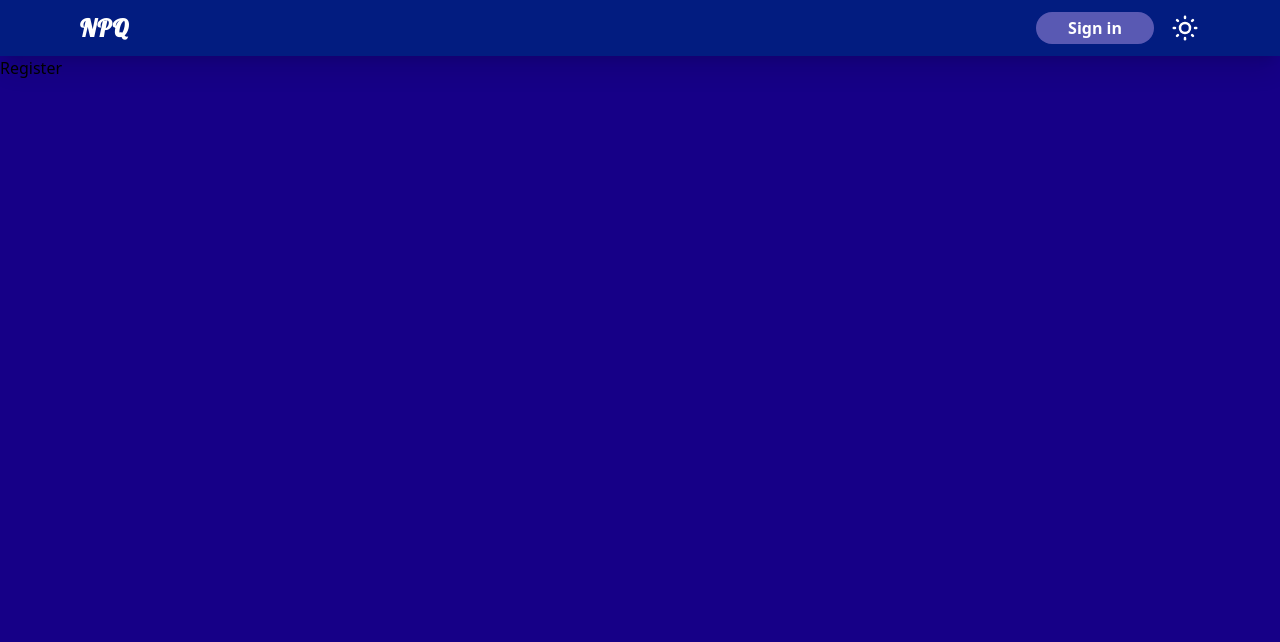
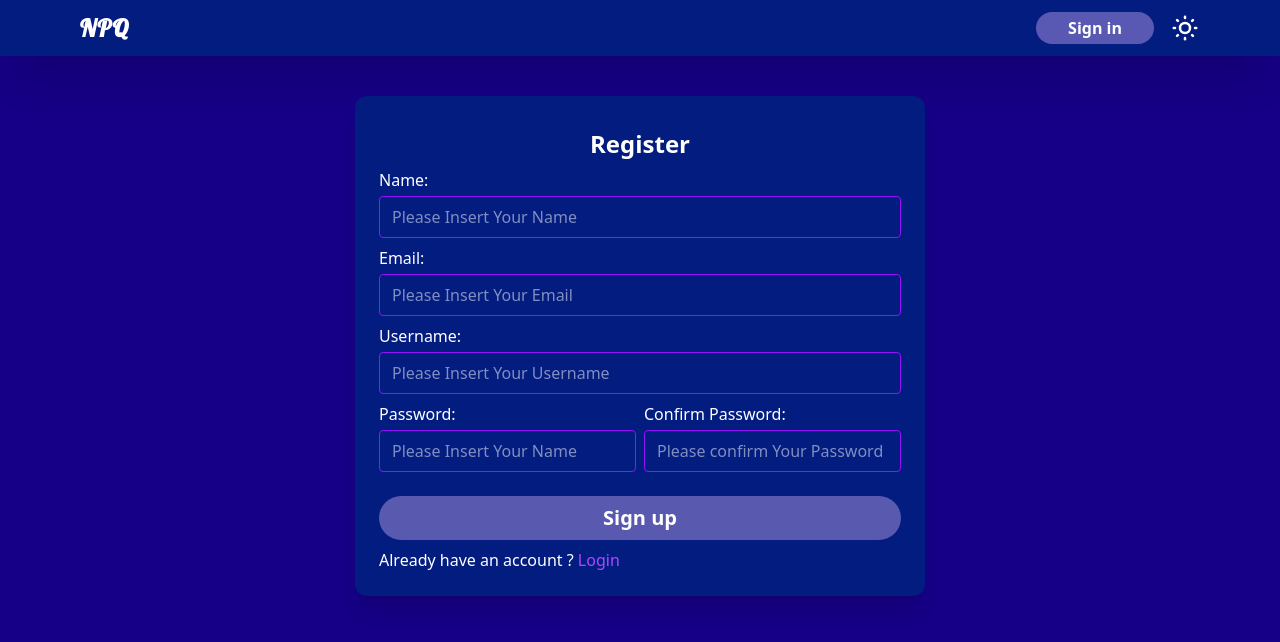
Before and after one commit to Mati-21/NPQ-GAME_FRONT_END, a React (Vite) app: page /register in a window 1280 px wide. Shown: the top 642 px of the page. Built offline with nearby package versions, Linux system fonts and the light colour scheme.

Commit message:
add Register form

```diff
--- a/src/components/Navbar.jsx
+++ b/src/components/Navbar.jsx
@@ -6,7 +6,7 @@ function Navbar() {
   const { pathname } = location;
 
   return (
-    <div className="w-screen px-20 text-white bg-purple-secondary shadow-xl p-3 ">
+    <div className="w-screen px-20 text-white bg-purple-secondary shadow-2xl p-3 ">
       {/* container */}
       <div className="flex justify-between">
         {/* logo */}
--- /dev/null
+++ b/src/features/Auth/components/Button.jsx
@@ -0,0 +1,9 @@
+function Button({ label }) {
+  return (
+    <button className="w-full flex items-center justify-center p-2 mt-4 cursor-pointer rounded-full bg-[#5959AF] font-semibold text-xl text-white">
+      {label}
+    </button>
+  );
+}
+
+export default Button;
--- /dev/null
+++ b/src/features/Auth/components/Input.jsx
@@ -0,0 +1,19 @@
+function Input({
+  label,
+  type,
+  placeholder,
+  border = "border border-purple-600",
+}) {
+  return (
+    <div className="w-full flex flex-col gap-1 text-white">
+      <label>{label}</label>
+      <input
+        type={type}
+        className={`${border} rounded px-3 py-2 bg-transparent outline-none`}
+        placeholder={placeholder}
+      />
+    </div>
+  );
+}
+
+export default Input;
--- /dev/null
+++ b/src/features/Auth/components/LoginForm.jsx
@@ -0,0 +1,5 @@
+function LoginForm() {
+  return <div>LoginForm</div>;
+}
+
+export default LoginForm;
--- /dev/null
+++ b/src/features/Auth/components/RegisterForm.jsx
@@ -0,0 +1,35 @@
+import { Link } from "react-router-dom";
+import Button from "./Button";
+import Input from "./Input";
+
+function RegisterForm() {
+  return (
+    <div className="min-w-md mt-10 bg-purple-secondary self-start p-6 shadow-xl rounded-xl">
+      {/* container */}
+      <div className="flex flex-col gap-2">
+        <h1 className="text-center text-2xl font-semibold mt-2 text-white">
+          Register
+        </h1>
+        <Input label="Name:" placeholder="Please Insert Your Name" />
+        <Input label="Email:" placeholder="Please Insert Your Email" />
+        <Input label="Username:" placeholder="Please Insert Your Username" />
+        <div className="flex gap-2">
+          <Input label="Password:" placeholder="Please Insert Your Name" />
+          <Input
+            label="Confirm Password:"
+            placeholder="Please confirm Your Password"
+          />
+        </div>
+        <Button label="Sign up" />
+        <p className="text-white">
+          Already have an account ?{" "}
+          <Link to="/login" className="text-purple-500">
+            Login
+          </Link>
+        </p>
+      </div>
+    </div>
+  );
+}
+
+export default RegisterForm;
--- a/src/pages/Register.jsx
+++ b/src/pages/Register.jsx
@@ -1,5 +1,12 @@
+import RegisterForm from "../features/Auth/components/RegisterForm";
+
 function Register() {
-  return <div>Register</div>;
+  return (
+    <div className="flex-1   flex justify-center ">
+      {/* Register from comtainer */}
+      <RegisterForm />
+    </div>
+  );
 }
 
 export default Register;
```
Also changed, not shown: src/features/Auth/api.js (added), src/features/Auth/authSlice.js (added).
